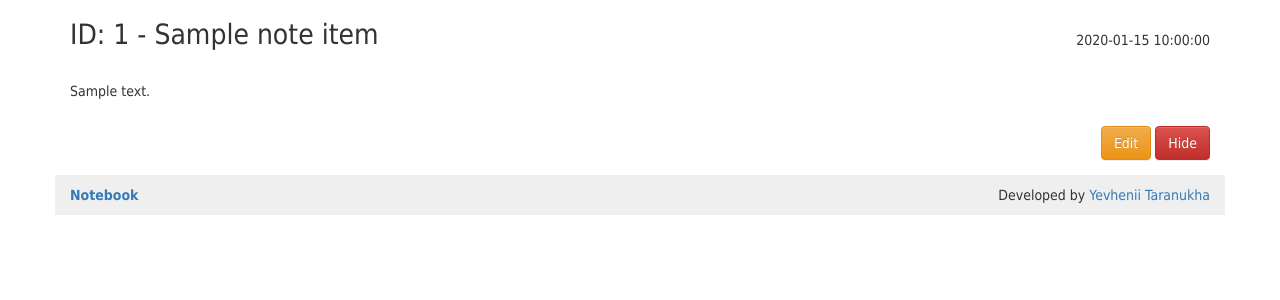
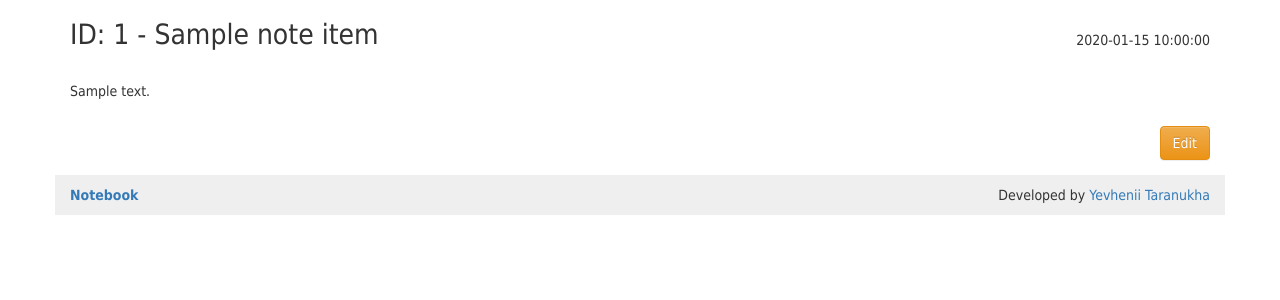
Before and after one commit to tzhenia/Notebook, a PHP site: template src/views/pages/note.php in a window 1280 px wide. Shown: the part 43-343 px from the top of the page. Run offline with PHP 8.4, Linux system fonts and the light colour scheme; the template is opened without the code that fills it: most values are stand-ins (such as "Sample title", 1, 10 or a date in 2020); data that the repository does not hold is empty; some libraries are stand-ins or nearby versions.

Commit message:
hid the button when the status == deleted

```diff
--- a/src/views/pages/note.php
+++ b/src/views/pages/note.php
@@ -28,7 +28,13 @@ echo "
                     <div class='row'>
                         <div class='col-xs-12 text-right'>
                             <a href='/edit/{$noteItem['id']}' type='button' class='btn btn-warning'>Edit</a>
-                            <a href='/hide/{$noteItem ['id']}' type='button' class='btn btn-danger'>Hide</a>
+";
+                            if (!$status=="deleted"){
+                            echo "<a href='/hide/{$noteItem ['id']}' type='button' class='btn btn-danger'>Hide</a>";
+                            }
+
+echo "
+
                         </div>
                     </div>
                  </div>
```
